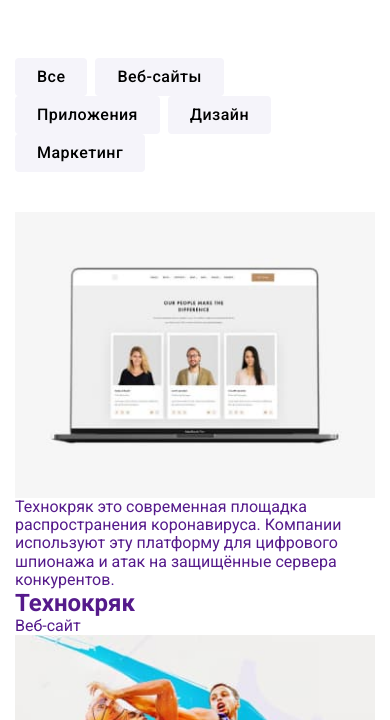
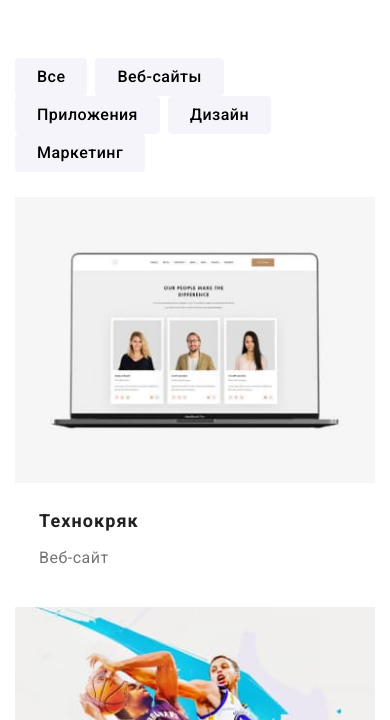
Before and after one commit to dima-zharyy/goit-markup-hw-08, a plain HTML site: page portfolio.html in a window 390 px wide. Shown: the part 124-844 px from the top of the page. Drawn offline with nearby package versions, Linux system fonts and the light colour scheme.

Commit message:
added-portfolio-responsive

```diff
--- a/sass/layout/_benefits.scss
+++ b/sass/layout/_benefits.scss
@@ -10,9 +10,9 @@
 
 .benefits__item {
   flex-grow: 1;
+
   @media screen and (min-width: 768px) and (max-width: 1199px) {
     flex-basis: calc(100% / 2 - 30px);
-
     margin-bottom: 30px;
   }
 
@@ -35,7 +35,6 @@
 
 .benefits__icon-container {
   @include centered-flex;
-  // width: 270px;
   height: 120px;
   border-radius: 4px;
   margin-bottom: 30px;
--- a/sass/layout/_clients.scss
+++ b/sass/layout/_clients.scss
@@ -9,8 +9,8 @@
 .clients-list__item {
   @include centered-flex;
   flex-grow: 1;
+
   @media screen and (max-width: 1199px) {
-    // margin-right: 30px;
     margin-bottom: 30px;
   }
 
--- a/sass/layout/_footer.scss
+++ b/sass/layout/_footer.scss
@@ -8,6 +8,18 @@
 .footer__container {
   @media screen and (max-width: 1199px) {
     text-align: center;
+  }
+
+  @media screen and (min-width: 768px) and (max-width: 1199px) {
+    display: flex;
+    flex-wrap: wrap;
+    justify-content: center;
+    align-items: baseline;
+  }
+
+  @media screen and (min-width: 1200px) {
+    display: flex;
+    align-items: baseline;
   }
 }
 
@@ -20,19 +32,6 @@
   color: $primary-white-color;
 }
 
-.footer__address-social-subscribe-wrap {
-  @media screen and (min-width: 768px) and (max-width: 1199px) {
-    display: flex;
-    flex-wrap: wrap;
-    justify-content: center;
-    align-items: baseline;
-  }
-
-  @media screen and (min-width: 1200px) {
-    display: flex;
-    align-items: baseline;
-  }
-}
 .address-wrap {
   @media screen and (min-width: 768px) {
     margin-right: 165px;
@@ -47,7 +46,6 @@
   @media screen and (max-width: 767px) {
     margin-bottom: 60px;
   }
-  // max-width: 231px;
 }
 
 .address-list__item:not(:last-child) {
@@ -127,7 +125,7 @@
 
 .subscribe {
   @media screen and (min-width: 768px) and (max-width: 1199px) {
-    padding-top: 60px;
+    margin-top: 60px;
   }
 }
 
@@ -147,6 +145,7 @@
   display: block;
   width: 100%;
   height: 50px;
+  padding-left: 16px;
 
   @media screen and (min-width: 480px) {
     width: 450px;
@@ -159,7 +158,6 @@
   @media screen and (max-width: 1199px) {
     margin-bottom: 20px;
   }
-  padding-left: 16px;
 
   font-size: 16px;
   line-height: 1.25;
--- a/sass/layout/_hero.scss
+++ b/sass/layout/_hero.scss
@@ -3,6 +3,11 @@
   padding-bottom: 118px;
   max-width: 1600px;
   @include centered-margin;
+
+  @media screen and (min-width: 1200px) {
+    padding-top: 200px;
+    padding-bottom: 200px;
+  }
 
   text-align: center;
 
@@ -12,11 +17,6 @@
   background-repeat: no-repeat;
   background-size: cover;
   background-position: center;
-
-  @media screen and (min-width: 1200px) {
-    padding-top: 200px;
-    padding-bottom: 200px;
-  }
 }
 
 .hero__title {
--- a/sass/layout/_portfolio-gallery.scss
+++ b/sass/layout/_portfolio-gallery.scss
@@ -1,14 +1,107 @@
+.gallery {
+  margin: -15px;
+
+  @media screen and (min-width: 768px) {
+    display: flex;
+    flex-wrap: wrap;
+  }
+}
+
+.gallery__item {
+  margin: 15px;
+
+  @media screen and (min-width: 768px) {
+    flex-basis: calc(100% / 2 - 30px);
+  }
+
+  @media screen and (min-width: 1200px) {
+    flex-basis: calc(100% / 3 - 30px);
+  }
+}
+
+.gallery__link {
+  display: block;
+
+  transition: $transition-box-shadow;
+
+  &:hover,
+  &:focus {
+    box-shadow: 0px 1px 1px rgba(0, 0, 0, 0.12), 0px 4px 4px rgba(0, 0, 0, 0.06),
+      1px 4px 6px rgba(0, 0, 0, 0.16);
+  }
+}
+
+.gallery__text-wrap {
+  padding-top: 20px;
+  padding-right: 24px;
+  padding-bottom: 20px;
+  padding-left: 24px;
+}
+
+.gallery__img-thumb {
+  position: relative;
+  overflow: hidden;
+}
+
+.gallery__desc-is-hidden {
+  position: absolute;
+  bottom: 0;
+  right: 0;
+  width: 100%;
+  height: 100%;
+
+  transform: translateY(101%);
+  transition: $transition-transform;
+
+  background-color: rgba(33, 150, 243, 0.9);
+
+  .gallery__link:hover &,
+  .gallery__link:focus & {
+    transform: translateY(0%);
+  }
+}
+
+.gallery__desc-overlay {
+  @include centered-position;
+  display: block;
+  height: auto;
+  width: calc(100% - 48px);
+
+  font-size: 18px;
+  line-height: 1.56;
+  letter-spacing: 0.03em;
+
+  color: $primary-white-color;
+}
+
+.gallery__title {
+  margin-bottom: 4px;
+
+  font-size: 18px;
+  line-height: 2;
+  letter-spacing: 0.06em;
+
+  color: $primary-text-color;
+}
+
+.gallery__desc {
+  line-height: 1.87;
+  letter-spacing: 0.03em;
+
+  color: $secondary-text-color;
+}
+
 // .gallery {
 //   display: flex;
 //   flex-wrap: wrap;
-//   margin-bottom: calc(-1 * #{$gallery-item-margin});
-//   margin-right: calc(-1 * #{$gallery-item-margin});
+//   margin-bottom: -30px;
+//   margin-right: -30px;
 // }
 
 // .gallery__item {
-//   flex-basis: calc(100% / 3 - #{$gallery-item-margin});
-//   margin-bottom: $gallery-item-margin;
-//   margin-right: $gallery-item-margin;
+//   flex-basis: calc(100% / 3 - 30px);
+//   margin-bottom: 30px;
+//   margin-right: 30px;
 //   border-top: 1px solid #eeeeee;
 //   border-right: 1px solid #eeeeee;
 //   border-bottom: 1px solid #eeeeee;
```
Also changed, not shown: index.html (+0 -2 lines), portfolio.html (+1 -0 lines), css/main.css, css/main.min.css, 2 other files.
